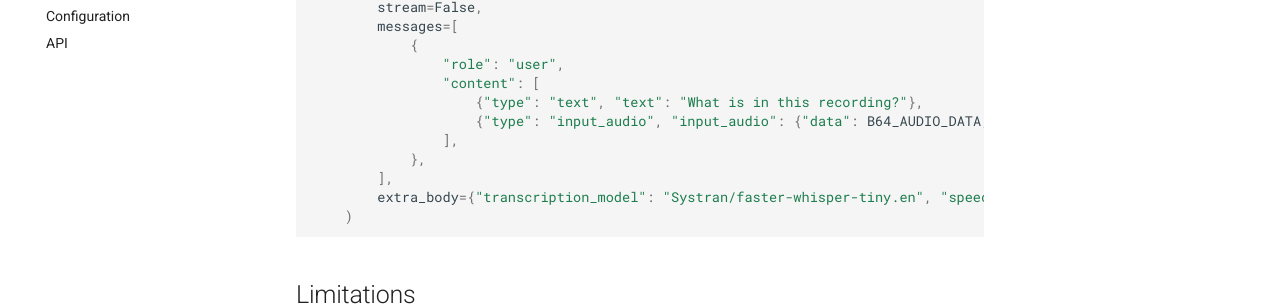
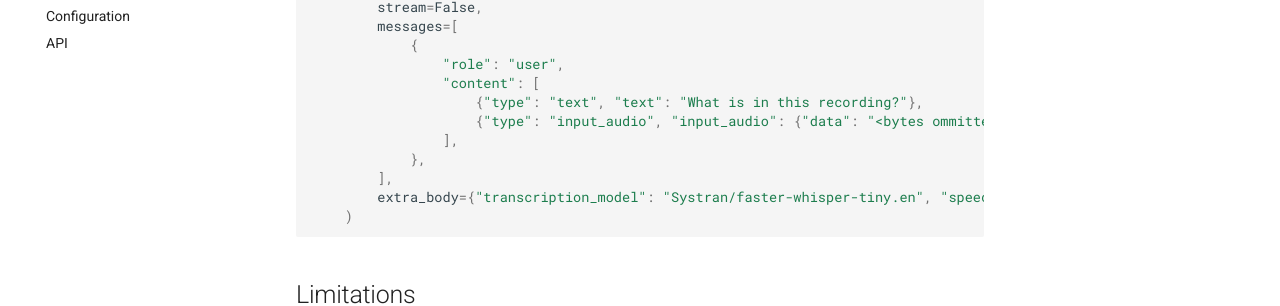
Before and after one commit to fedirz/faster-whisper-server, an MkDocs documentation site: the page built from docs/usage/voice-chat.md, in a window 1280 px wide and 900 px high, scrolled down 2642 px. Shown: the part 326-632 px from the top of the window. Built offline with MkDocs 1.6.1 and Material for MkDocs 9.7.7, drawn with Linux system fonts in a browser that asks for light colours; comment, search, counter and statistics services are not loaded.

```diff
--- a/docs/usage/voice-chat.md
+++ b/docs/usage/voice-chat.md
@@ -130,7 +130,7 @@ openai_client.chat.completions.create(
                 "role": "user",
                 "content": [
                     {"type": "text", "text": "What is in this recording?"},
-                    {"type": "input_audio", "input_audio": {"data": B64_AUDIO_DATA, "format": "wav"}},
+                    {"type": "input_audio", "input_audio": {"data": "<bytes ommitted>", "format": "wav"}},
                 ],
             },
         ],
```
Also changed, not shown: docs/openapi.json (+1 -1 lines).
